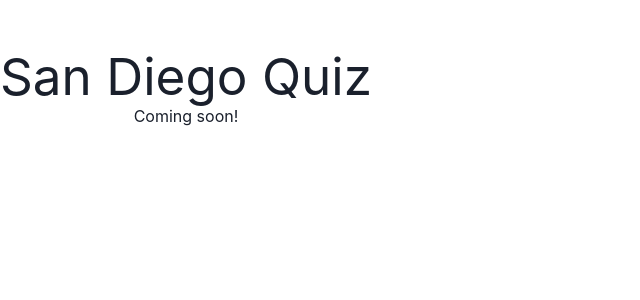
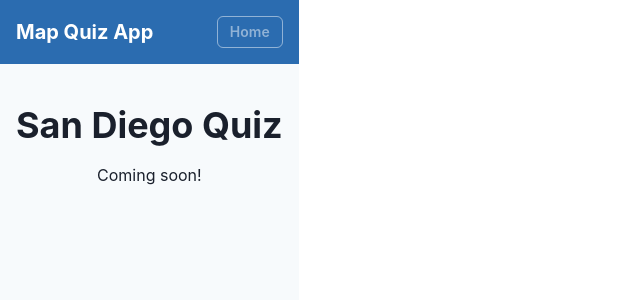
Before and after one commit to mHart1000/mapquiz, a React app in the folder frontend/: page /san-diego in a window 1280 px wide. Shown: the top 300 px of the page, without its empty margins (0-640 px from the left). Built offline with nearby package versions, Linux system fonts and the light colour scheme; the HTML template or start-up script is replaced by a standard one.

Commit message:
add layout

```diff
--- /dev/null
+++ b/frontend/src/components/Layout.jsx
@@ -0,0 +1,22 @@
+import { Box, Container, Heading, Flex, Spacer, Button } from '@chakra-ui/react'
+import { Link as RouterLink } from 'react-router-dom'
+
+function Layout({ children }) {
+  return (
+    <Box bg="gray.50" minH="100vh">
+      <Flex as="header" bg="blue.600" color="white" p={4} align="center">
+        <Heading size="md">Map Quiz App</Heading>
+        <Spacer />
+        <Button as={RouterLink} to="/" colorScheme="whiteAlpha" variant="outline" size="sm">
+          Home
+        </Button>
+      </Flex>
+
+      <Container maxW="container.md" py={10}>
+        {children}
+      </Container>
+    </Box>
+  )
+}
+
+export default Layout
--- a/frontend/src/pages/HomePage.jsx
+++ b/frontend/src/pages/HomePage.jsx
@@ -1,17 +1,18 @@
 import { Link as RouterLink } from 'react-router-dom'
-import { Box, Heading, Text, Button, VStack } from '@chakra-ui/react'
+import { Heading, Text, Button, VStack } from '@chakra-ui/react'
+import Layout from '../components/Layout'
 
 function HomePage() {
   return (
-    <Box textAlign="center" py={20} bg="gray.50" minH="100vh">
-      <VStack spacing={6}>
+    <Layout>
+      <VStack spacing={6} align="center">
         <Heading>Welcome to the Map Quiz App</Heading>
         <Text>Select a city to start</Text>
         <Button as={RouterLink} to="/san-diego" colorScheme="blue" size="lg">
           Go to San Diego
         </Button>
       </VStack>
-    </Box>
+    </Layout>
   )
 }
 
--- a/frontend/src/pages/SanDiegoPage.jsx
+++ b/frontend/src/pages/SanDiegoPage.jsx
@@ -1,9 +1,14 @@
+import { Heading, Text, VStack } from '@chakra-ui/react'
+import Layout from '../components/Layout'
+
 function SanDiegoPage() {
   return (
-    <div style={{ textAlign: 'center', marginTop: '3rem' }}>
-      <h1>San Diego Quiz</h1>
-      <p>Coming soon!</p>
-    </div>
+    <Layout>
+      <VStack spacing={4} align="center">
+        <Heading>San Diego Quiz</Heading>
+        <Text>Coming soon!</Text>
+      </VStack>
+    </Layout>
   )
 }
 
```
